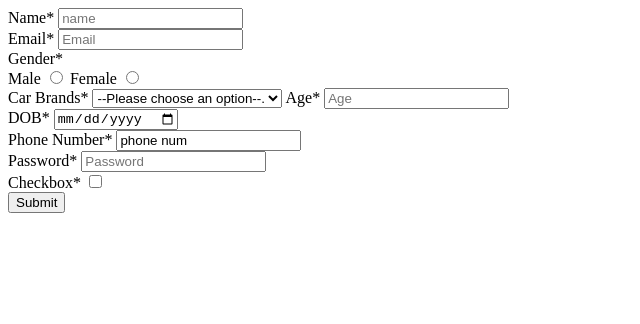
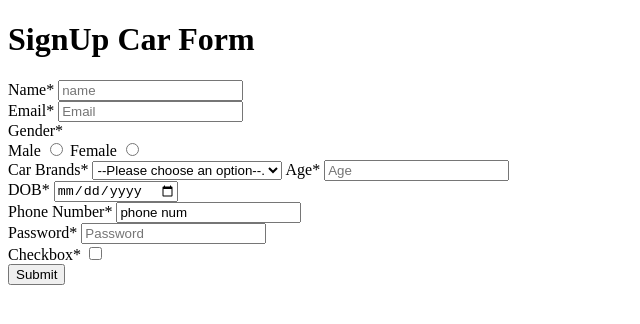
Before and after one commit to acciojob/signup-form-car-harshal1714, a website: page main.html in a window 1280 px wide. Shown: the whole page, without its empty margins (0-640 px from the left). Drawn offline with Linux system fonts and the light colour scheme.

Commit message:
created a submission

```diff
--- a/main.html
+++ b/main.html
@@ -8,6 +8,8 @@
 
 <body>
 	<!-- the entire body must be written by student -->
+<h1>SignUp Car Form</h1>
+
 <form>
 <label for="name">Name*</label>
 <input type="text" id="name" placeholder="name" required><br>
```
